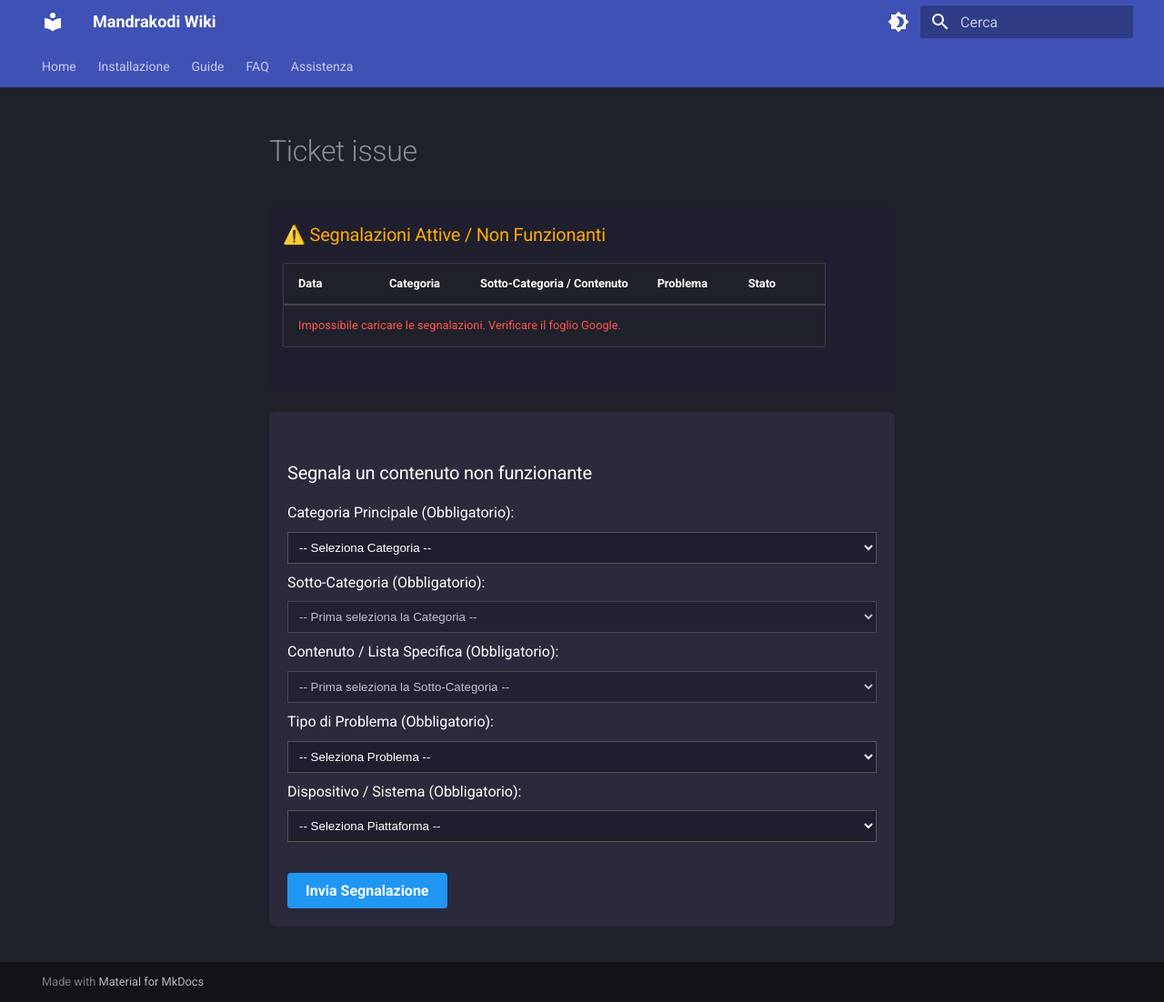
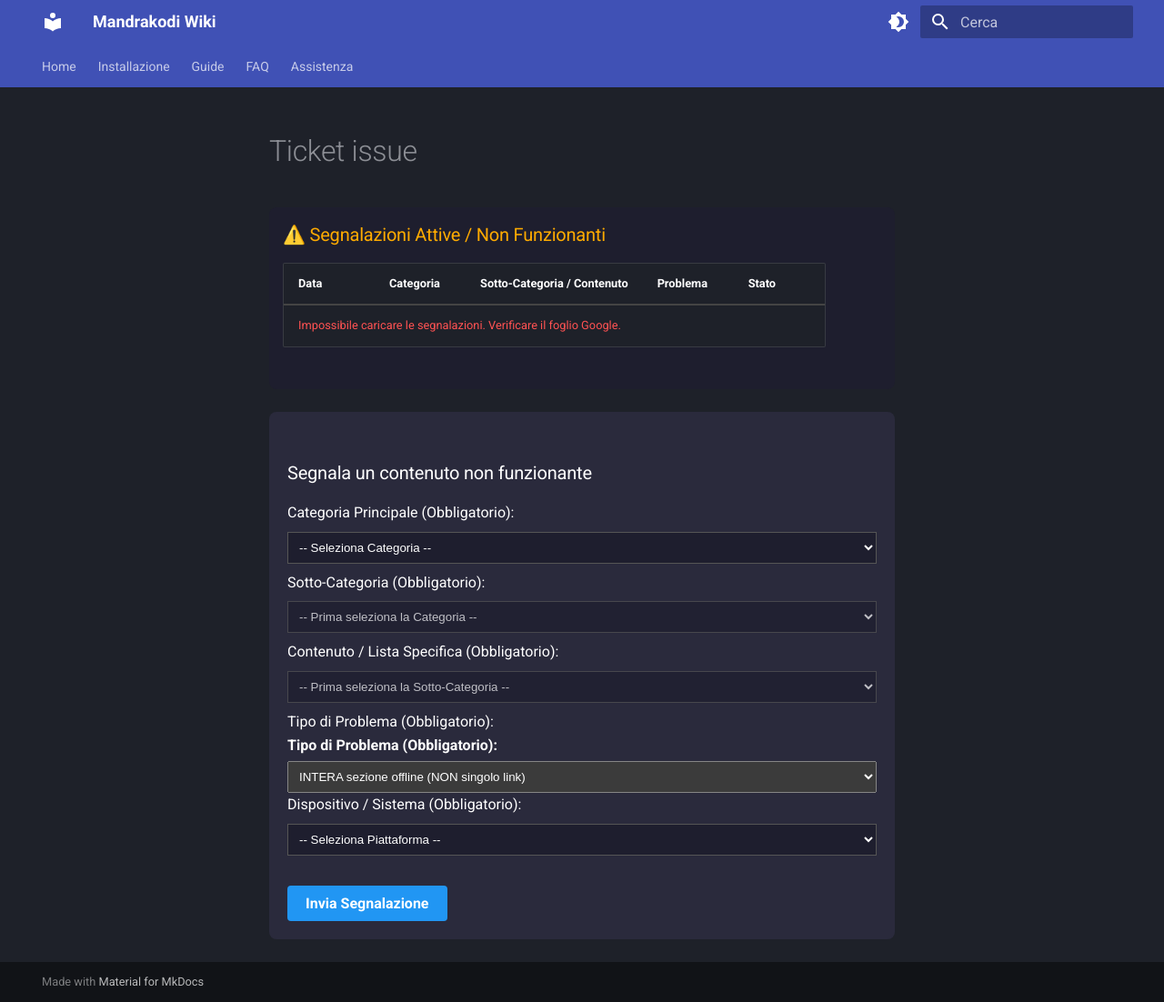
Before and after one commit to campipaolo/Mandrakodi-Wiki, an MkDocs documentation site: the page built from docs/segnalazioni/ticket_issue.md, in a window 1280 px wide and 1102 px high. Shown: the whole window at 91% size. Built offline with MkDocs 1.6.1 and Material for MkDocs 9.7.7, drawn with Linux system fonts in a browser that asks for light colours.

Commit message:
ticket_issue
edit "motivo" menu

```diff
--- a/docs/segnalazioni/ticket_issue.md
+++ b/docs/segnalazioni/ticket_issue.md
@@ -50,14 +50,12 @@
 
     <!-- PROBLEMA -->
     <label>Tipo di Problema (Obbligatorio):</label><br>
-    <select id="problema" required style="width:100%; padding: 8px; margin: 8px 0; background: #1e1e2e; color: #fff; border: 1px solid #555;">
-      <option value="">-- Seleziona Problema --</option>
-      <option value="Link non funzionante / No Stream">Link non funzionante / No Stream</option>
-      <option value="Buffering continuo">Buffering continuo</option>
-      <option value="Audio/Video fuori sincro">Audio/Video fuori sincro</option>
-      <option value="Traccia audio errata">Traccia audio errata</option>
-      <option value="Canale/Lista offline">Canale/Lista offline</option>
-    </select><br>
+    <label for="problema"><strong>Tipo di Problema (Obbligatorio):</strong></label>
+    <select id="problema" name="problema" required style="width: 100%; padding: 8px; margin-top: 5px;">
+      <option value="INTERA sezione offline (NON singolo link)" selected>
+        INTERA sezione offline (NON singolo link)
+      </option>
+    </select>
 
     <!-- PIATTAFORMA -->
     <label>Dispositivo / Sistema (Obbligatorio):</label><br>
```
